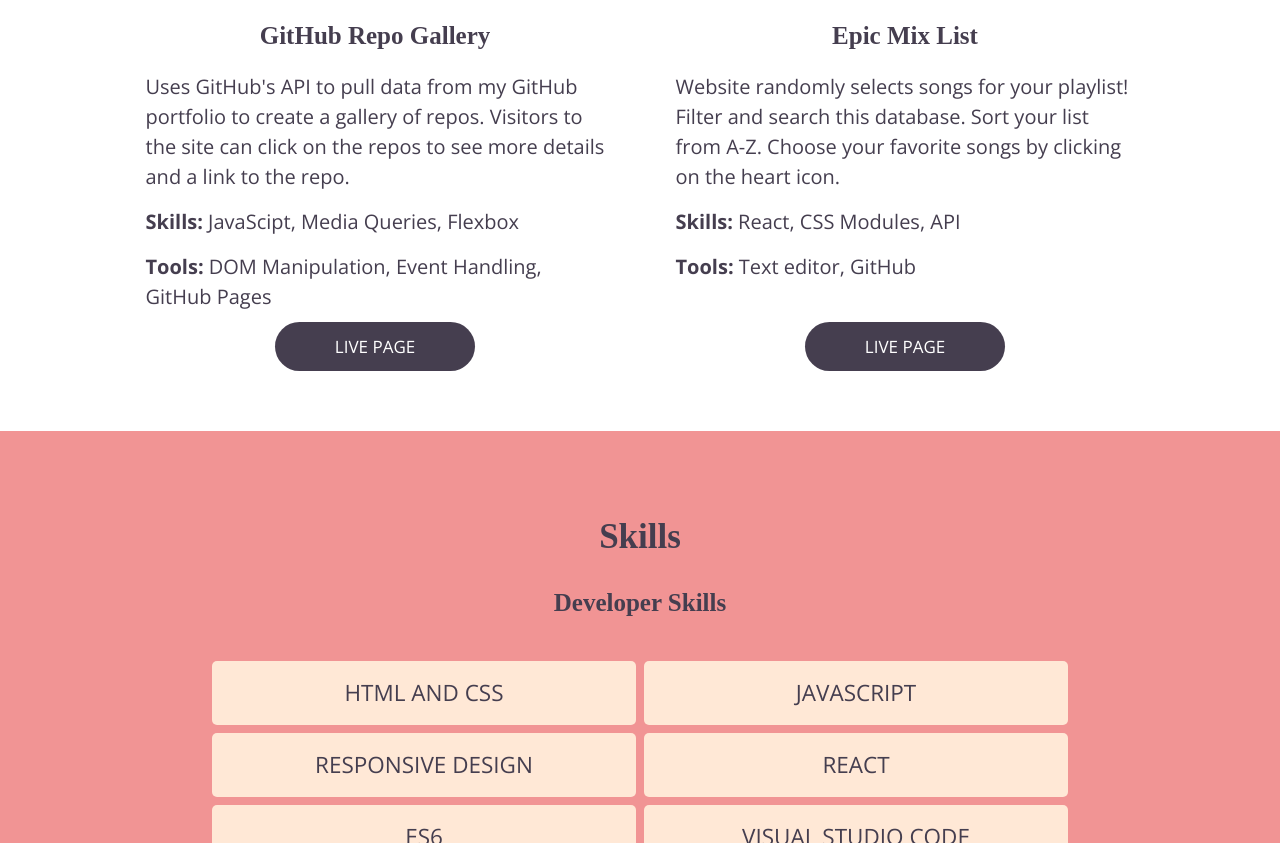
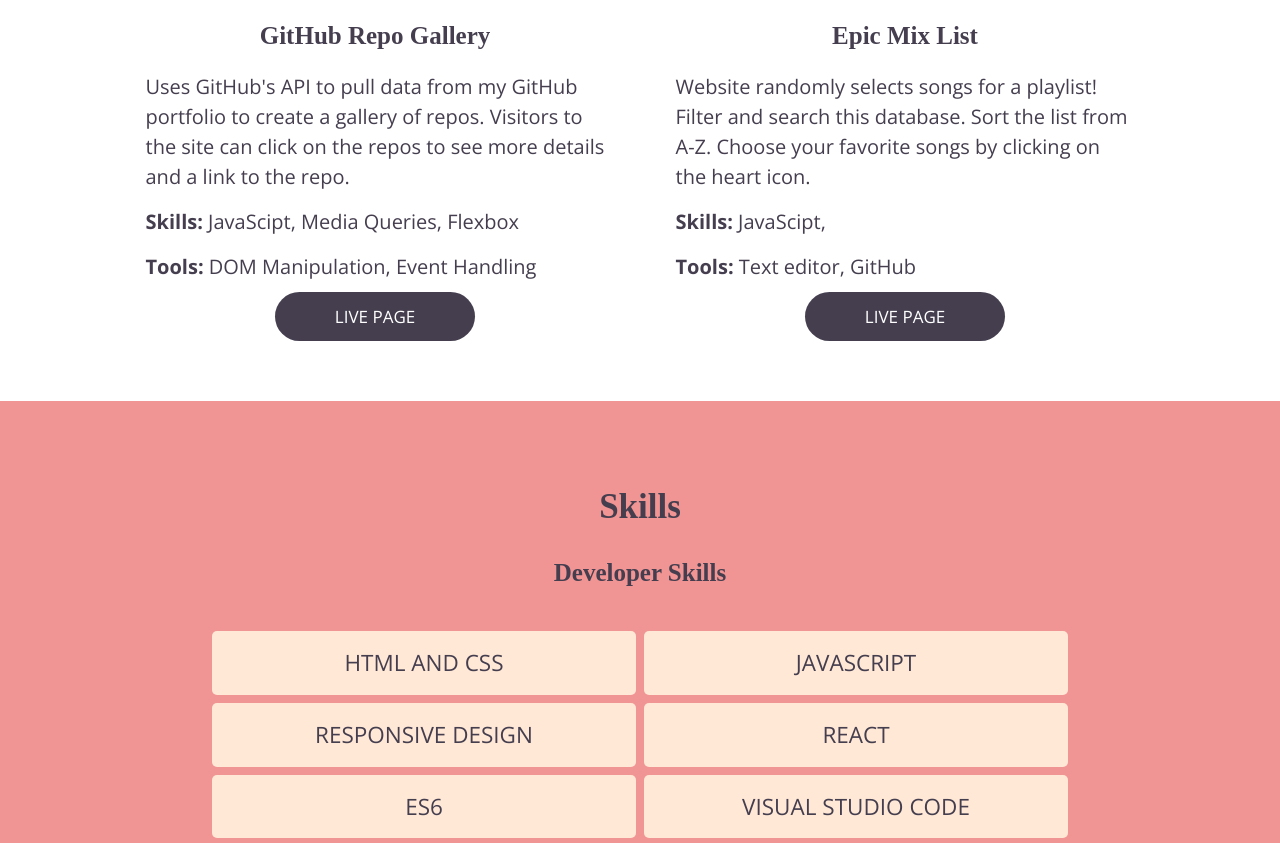
Before and after one commit to CatYoung018/Cat-Young-Dev, a website built with webpack: page index.html in a window 1280 px wide. Shown: the part 2682-3525 px from the top of the page. Built offline with nearby package versions, Linux system fonts and the light colour scheme; files whose address does not match are found by name; a web font is replaced by a local one.

Commit message:
Edited wording on Epic mix list

```diff
--- a/index.html
+++ b/index.html
@@ -134,7 +134,7 @@
             <h4>GitHub Repo Gallery</h4>
             <p class="project-description">Uses GitHub's API to pull data from my GitHub portfolio to create a gallery of repos. Visitors to the site can click on the repos to see more details and a link to the repo.</p>
             <p><span>Skills: </span>JavaScipt, Media Queries, Flexbox</p>
-            <p class="flex-fill"><span>Tools: </span>DOM Manipulation, Event Handling, GitHub Pages</p>
+            <p class="flex-fill"><span>Tools: </span>DOM Manipulation, Event Handling</p>
             <a class="project-link" href="https://catyoung018.github.io/Repo-gallery/" target="_blank">live
               page</a>
           </div>
@@ -145,8 +145,8 @@
                   src="img/Epic_site.png" alt="Epic website"></a>
             </figure>
             <h4>Epic Mix List</h4>
-            <p class="project-description">Website randomly selects songs for your playlist! Filter and search this database. Sort your list from A-Z. Choose your favorite songs by clicking on the heart icon.</p>
-            <p><span>Skills: </span>React, CSS Modules, API</p>
+            <p class="project-description">Website randomly selects songs for a playlist! Filter and search this database. Sort the list from A-Z. Choose your favorite songs by clicking on the heart icon.</p>
+            <p><span>Skills: </span>JavaScipt, </p>
             <p class="flex-fill"><span>Tools: </span>Text editor, GitHub</p>
             <a class="project-link" href="https://catyoung018.github.io/Epic-mix-playlist/" target="_blank">live page</a>
           </div>
```
